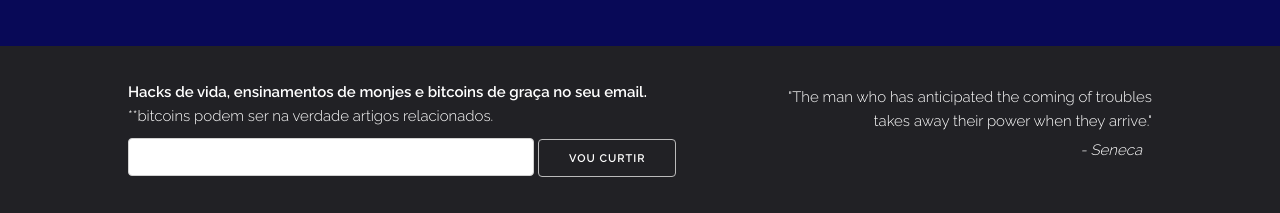
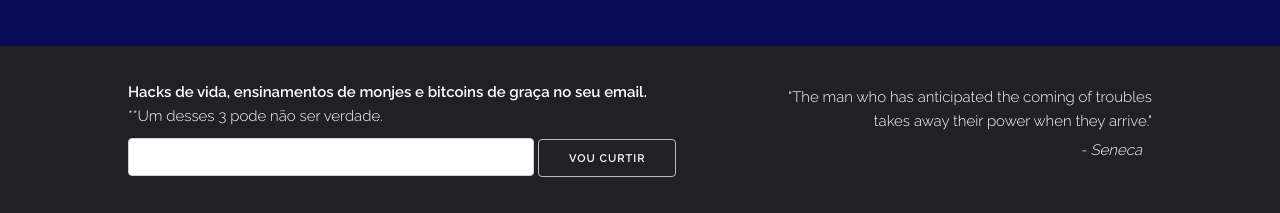
Before and after one commit to betodasilva/betodasilva.github.io, a Jekyll site: the page built from index.md, in a window 1280 px wide. Shown: the part 795-1008 px from the top of the page. Built offline with Jekyll 4.4.1, drawn with Linux system fonts in a browser that asks for light colours.

Commit message:
Adjust opt-in copy

```diff
--- a/_includes/footer.html
+++ b/_includes/footer.html
@@ -4,7 +4,7 @@
             <div class="seven columns">
                 <form action="#" class="form-footer">
                     <label for="email">Hacks de vida, ensinamentos de monjes e bitcoins de graça no seu email.
-                        <span>**bitcoins podem ser na verdade artigos relacionados.</span>
+                        <span>**Um desses 3 pode não ser verdade.</span>
                     </label>
 
                     <input type="email" name="email">
```
